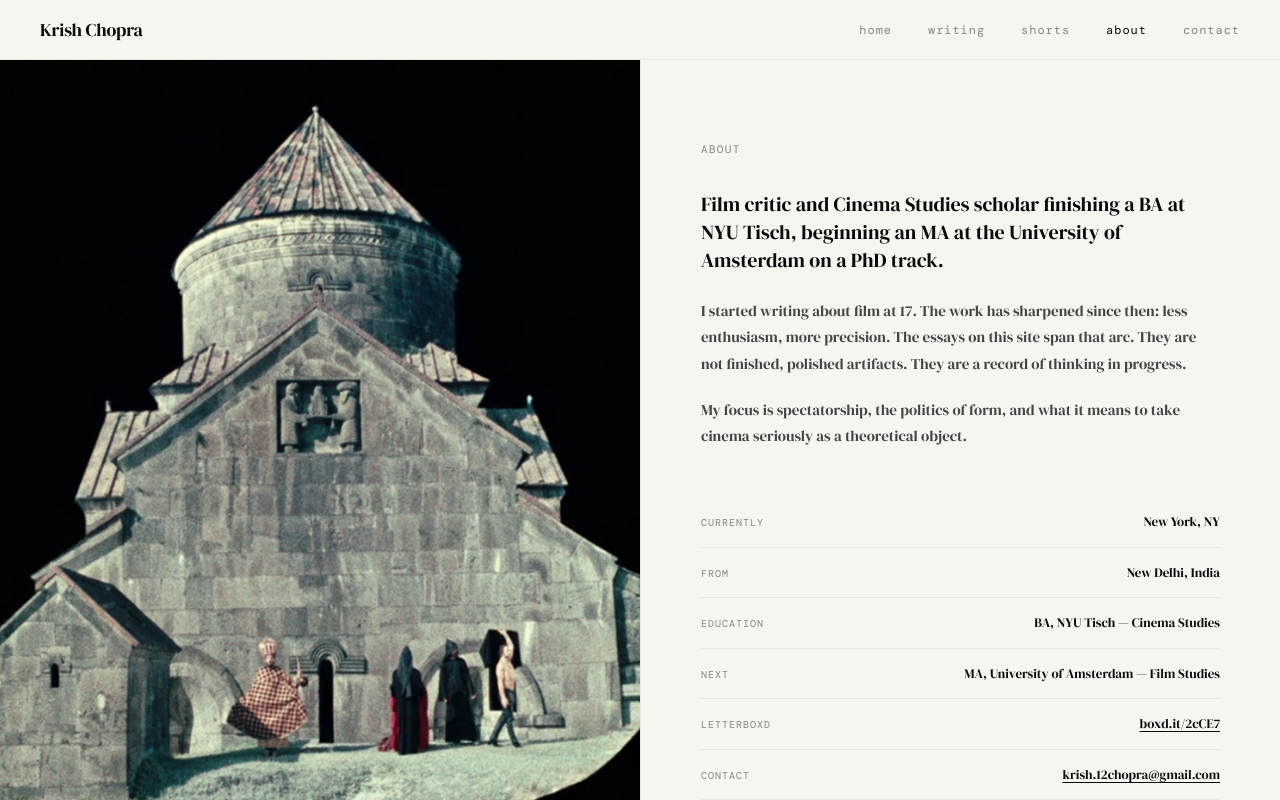
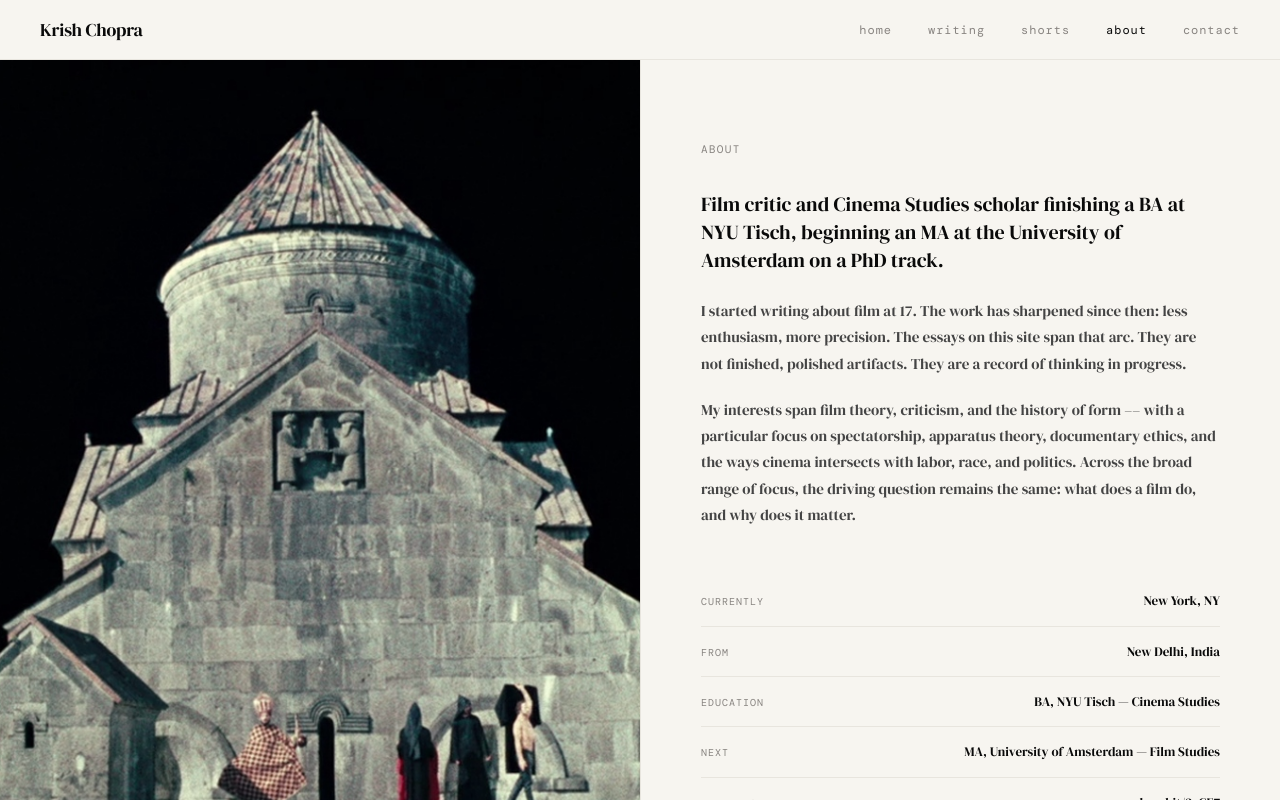
Before and after one commit to KrishChopra04/krish-portfolio, a Next.js app: page /about in a window 1280 px wide. Shown: the top 800 px of the page. Built offline with nearby package versions, Linux system fonts and the light colour scheme; a web font is replaced by a local one.

Commit message:
Update page.tsx

```diff
--- a/app/about/page.tsx
+++ b/app/about/page.tsx
@@ -64,8 +64,7 @@ export default function About() {
         </p>
 
         <p style={{ fontSize: '15px', lineHeight: 1.75, color: '#444', marginBottom: '0' }}>
-          My focus is spectatorship, the politics of form, and what it means to
-          take cinema seriously as a theoretical object.
+          My interests span film theory, criticism, and the history of form –– with a particular focus on spectatorship, apparatus theory, documentary ethics, and the ways cinema intersects with labor, race, and politics. Across the broad range of focus, the driving question remains the same: what does a film do, and why does it matter.
         </p>
 
         <div style={{ marginTop: '48px' }}>
```
